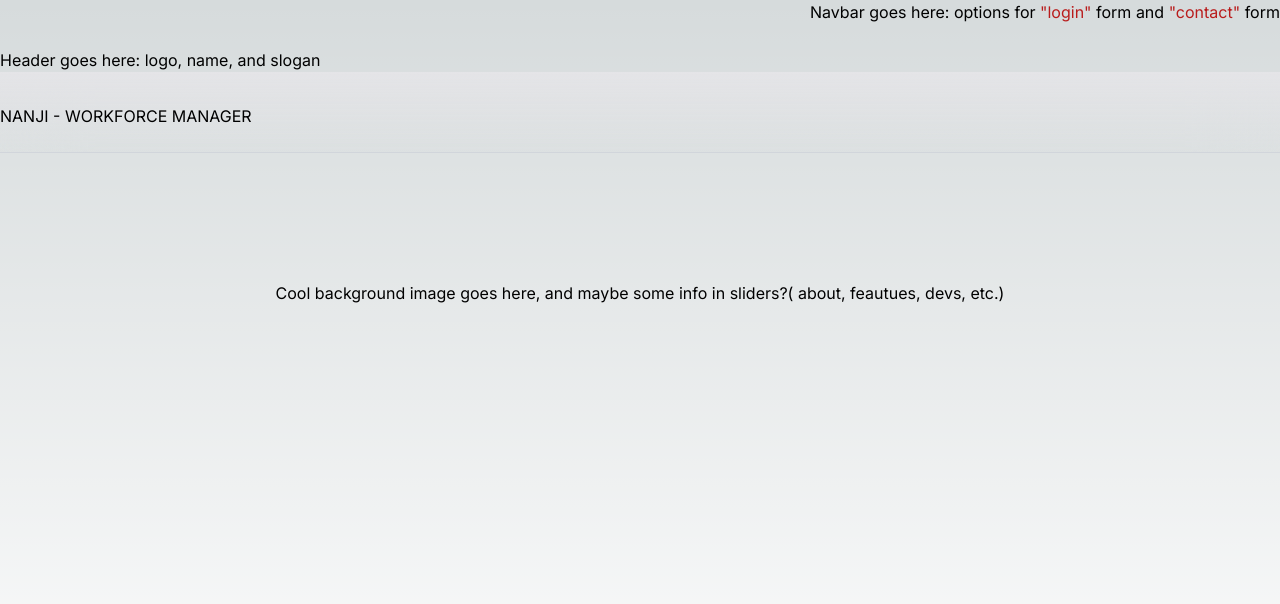
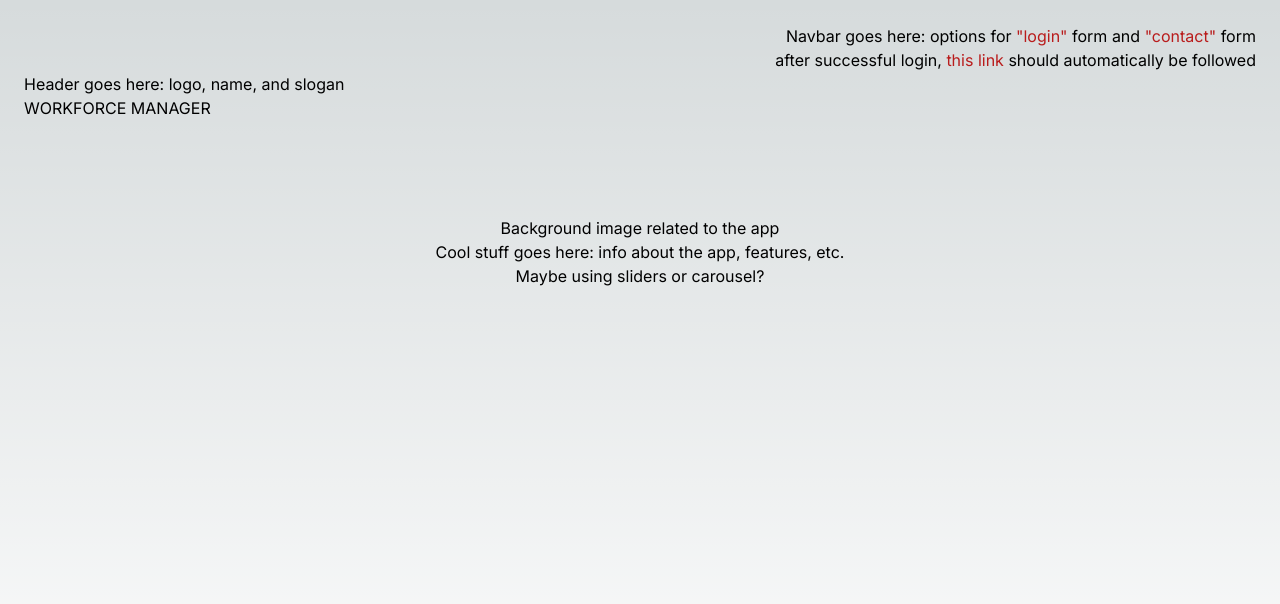
Before and after one commit to gregArijah/workforce-manager, a Next.js app: page / in a window 1280 px wide. Shown: the top 604 px of the page. Built offline with nearby package versions, Linux system fonts and the light colour scheme.

Commit message:
updated file structure and landing page

```diff
--- /dev/null
+++ b/app/(pages)/(landing)/components/coolstuff.tsx
@@ -0,0 +1,10 @@
+export default function Coolstuff() {
+
+    return (
+        <div className='p-24 text-center'>
+            <p>Background image related to the app</p>
+            <p>Cool stuff goes here: info about the app, features, etc.</p>
+            <p>Maybe using sliders or carousel?</p>
+        </div>
+    )
+    }
--- /dev/null
+++ b/app/(pages)/(landing)/components/header.tsx
@@ -0,0 +1,9 @@
+export default function Header() {
+
+  return (
+      <header className='text-left'>
+        <h1>Header goes here: logo, name, and slogan</h1>
+        <p>WORKFORCE MANAGER</p>
+      </header>
+  )
+}
--- /dev/null
+++ b/app/(pages)/(landing)/components/navbar.tsx
@@ -0,0 +1,23 @@
+'use client';
+
+import Link from "next/link";
+
+
+export default function Navbar() {
+
+  function loginAlert() {
+    return alert(`a login form will appear here`)
+  }
+
+  function contactAlert() {
+    return alert(`a contact form will appear here, or maybe a links to our linkedin profiles`)
+  }
+
+
+  return (
+      <nav className='text-right'>
+        <p>Navbar goes here: options for <span className='cursor-pointer text-red-700' onClick={loginAlert} >&quot;login&quot;</span> form and <span className='cursor-pointer text-red-700' onClick={contactAlert}>&quot;contact&quot;</span> form</p>
+        <p>after successful login, <Link href="/punches" className='text-red-700'>this link</Link> should automatically be followed</p>
+      </nav>
+    )
+}
--- /dev/null
+++ b/app/(pages)/(landing)/page.tsx
@@ -0,0 +1,14 @@
+import Navbar from "./components/navbar";
+import Header from "./components/header"	;
+import Coolstuff from "./components/coolstuff";
+
+export default async function Landing() {
+
+  return (
+    <div className='h-screen p-6'>
+      <Navbar />
+      <Header />
+      <Coolstuff />
+    </div>
+  )
+}
--- a/app/components/listall.tsx
+++ /dev/null
@@ -1,34 +0,0 @@
-'use client';
-const api = '/api/company';
-
-    //get list will be a function that will call the api to list all companies
-    const getlist = async() => {
-        console.log("get list of all companies");
-        const res = await fetch( api, {
-            method: 'GET',
-            headers: {
-                'Content-Type': 'application/json',
-            },
-        });
-        const json = await res.json();
-        console.log(json);
-        return json;
-    };
-
-
-
-export default function Listall(): JSX.Element {
-
-    return (
-        <div className="listall">
-            <p>test api: press this button to list all companies</p>
-            <button onClick={getlist} className="bg-green-300 p-4 rounded" >List All</button>
-            {/* //this is the contanier where the results will be listed are being retiwived from db */}
-
-
-
-
-        </div>
-
-    );
-}
--- a/app/components/searchbar.tsx
+++ /dev/null
@@ -1,49 +0,0 @@
-    'use client';
-
-    import { useState } from 'react';
-
-    export default function Searchbar(): JSX.Element {
-    const testApi = async () => {
-        const res = await fetch(`/api/company?id=${searchVal}`, { // Pass searchVal as a parameter in the URL
-        method: 'GET',
-        headers: {
-            'Content-Type': 'application/json',
-        },
-
-        });
-
-        const json = await res.json();
-
-    };
-
-    const [searchVal, setSearchVal] = useState('');
-
-    const search = (e: React.FormEvent<HTMLFormElement>) => {
-        e.preventDefault();
-        console.log(searchVal || 'no value');
-        if (searchVal) testApi();
-        setSearchVal('');
-    };
-
-    const handleInputChange = (e: React.ChangeEvent<HTMLInputElement>) => {
-        setSearchVal(e.target.value);
-    };
-
-    return (
-        <div className="searchbar">
-        <p>Test the api: search db for company &apos;cljbnak570003v27oxb7a817g&apos;</p>
-        <div className="searchbar__container">
-            <form className="searchbar__container__input" onSubmit={search}>
-            <input
-                name="search"
-                type="text"
-                placeholder="Search"
-                value={searchVal}
-                onChange={handleInputChange}
-            />
-            <button type="submit">Go</button>
-            </form>
-        </div>
-        </div>
-    );
-    }
--- a/app/page.tsx
+++ /dev/null
@@ -1,31 +0,0 @@
-'use client';
-
-
-export default async function Home() {
-
-  function loginAlert() {
-    return alert(`a login form will appear here`)
-  }
-
-  function contactAlert() {
-    return alert(`a contact form will appear here`)
-  }
-
-
-  return (
-    <div className='h-screen'>
-      <nav className='text-right'>Navbar goes here: options for <span className='cursor-pointer text-red-700' onClick={loginAlert} >&quot;login&quot;</span> form and <span className='cursor-pointer text-red-700' onClick={contactAlert}>&quot;contact&quot;</span> form</nav>
-      <br />
-      <header className='text-left'>Header goes here: logo, name, and slogan</header>
-
-        <p className="flex w-full justify-left border-b border-gray-300 bg-gradient-to-b from-zinc-200 pb-6 pt-8 backdrop-blur-2xl">
-          NANJI - WORKFORCE MANAGER
-        </p>
-        <div className = "flex justify-center items-center pt-32">
-          Cool background image goes here, and maybe some info in sliders?( about, feautues, devs, etc.)
-        </div>
-
-
-    </div>
-  )
-}
```
Also changed, not shown: app/(pages)/punches/page.tsx (renamed from app/punches/page.tsx), app/components/createcompany.tsx (deleted), 1 other file (tests, documents, lock files or other folders).
